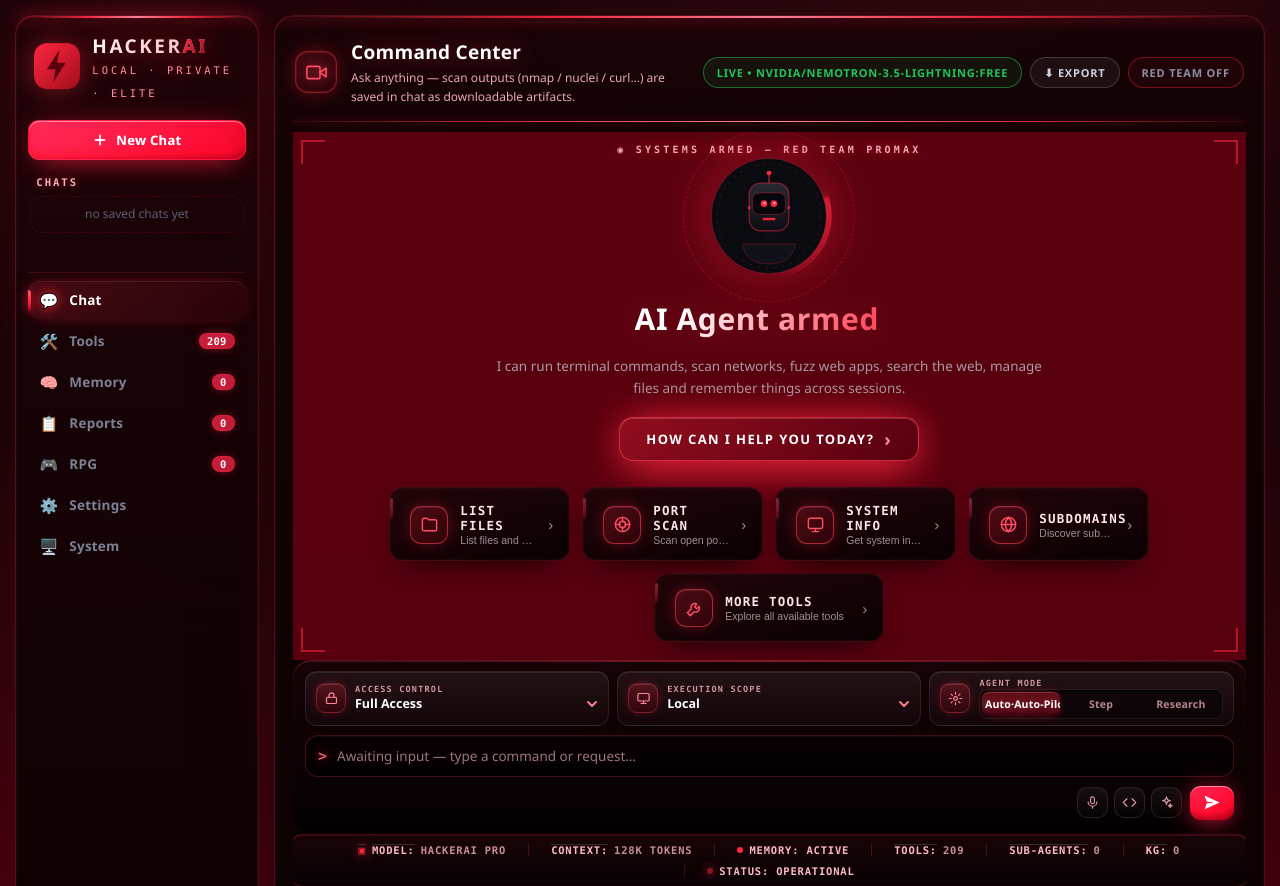
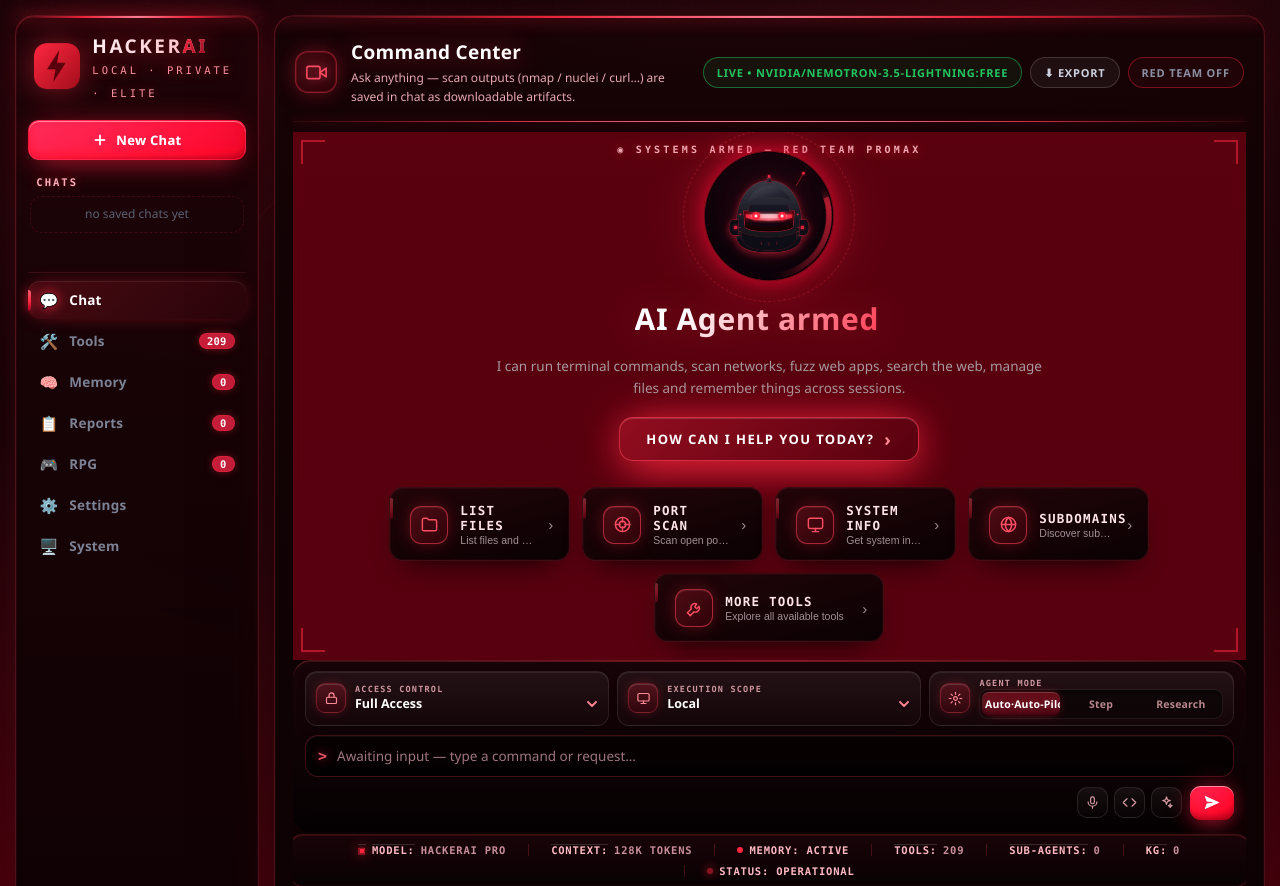
Before and after one commit to rr6826641-sketch/my-agent, a Flask app: page / in a window 1280 px wide. Shown: the top 886 px of the page. Run offline with Flask 3, Linux system fonts and the light colour scheme; data that the repository does not hold is empty; some libraries are stand-ins or nearby versions.

Commit message:
feat(ui): update tactical cyberpunk avatar asset

```diff
--- a/static/style.css
+++ b/static/style.css
@@ -1760,11 +1760,12 @@ a{color:#ff4d63}
 .cc-avatar{
   width:132px; height:132px; border-radius:50%; display:grid; place-items:center;
   filter:drop-shadow(0 0 30px rgba(255,39,64,.55));
+  box-shadow:0 0 15px rgba(255,0,55,.6);
   animation:avPulse 3.4s ease-in-out infinite;
 }
 @keyframes avPulse{0%,100%{filter:drop-shadow(0 0 26px rgba(255,39,64,.45))}
   50%{filter:drop-shadow(0 0 44px rgba(255,39,64,.75))}}
-.cc-av-svg{width:100%; height:100%; display:block}
+.cc-av-img{width:100%; height:100%; display:block; border-radius:50%; object-fit:cover}
 .cc-title{
   font-size:30px; font-weight:800; letter-spacing:.4px; margin:2px 0 0;
   background:linear-gradient(120deg,#fff 20%,#ff8a98 60%,#ff2740);
--- a/templates/index.html
+++ b/templates/index.html
@@ -112,32 +112,7 @@
           <!-- hero -->
           <div class="cc-hero">
             <div class="cc-avatar">
-              <svg viewBox="0 0 160 160" class="cc-av-svg" aria-hidden="true">
-                <defs>
-                  <radialGradient id="avGlow" cx="50%" cy="50%" r="50%">
-                    <stop offset="0%" stop-color="#ff2740" stop-opacity=".9"/>
-                    <stop offset="55%" stop-color="#7a0d1c" stop-opacity=".4"/>
-                    <stop offset="100%" stop-color="#05060c" stop-opacity="0"/>
-                  </radialGradient>
-                  <linearGradient id="avFace" x1="0" y1="0" x2="0" y2="1">
-                    <stop offset="0%" stop-color="#2a2a33"/><stop offset="100%" stop-color="#0d0d14"/>
-                  </linearGradient>
-                </defs>
-                <circle cx="80" cy="80" r="78" fill="url(#avGlow)"/>
-                <circle cx="80" cy="80" r="70" fill="#0a0b11" stroke="rgba(255,39,64,.4)" stroke-width="1"/>
-                <circle cx="80" cy="80" r="63" fill="none" stroke="rgba(255,39,64,.28)" stroke-width="1" stroke-dasharray="3 7"/>
-                <circle cx="80" cy="80" r="56" fill="none" stroke="rgba(255,39,64,.12)" stroke-width="1" stroke-dasharray="1 5"/>
-                <path d="M48 114c2 16 14 24 32 24s30-8 32-24z" fill="#111219" stroke="rgba(255,39,64,.3)" stroke-width="1"/>
-                <rect x="72" y="96" width="16" height="16" rx="3" fill="#0c0c12"/>
-                <rect x="56" y="40" width="48" height="58" rx="14" fill="url(#avFace)" stroke="rgba(255,39,64,.5)" stroke-width="1.5"/>
-                <rect x="60" y="52" width="40" height="26" rx="8" fill="#05060c" stroke="rgba(255,39,64,.4)"/>
-                <circle cx="74" cy="65" r="4" fill="#ff2740"/><circle cx="74.5" cy="64.5" r="1.4" fill="#ffc2cc"/>
-                <circle cx="86" cy="65" r="4" fill="#ff2740"/><circle cx="86.5" cy="64.5" r="1.4" fill="#ffc2cc"/>
-                <rect x="72" y="82" width="16" height="3" rx="1.5" fill="#ff2740" opacity=".9"/>
-                <line x1="80" y1="40" x2="80" y2="30" stroke="rgba(255,39,64,.5)" stroke-width="2"/>
-                <circle cx="80" cy="28" r="3" fill="#ff2740"/>
-                <circle cx="56" cy="70" r="2" fill="rgba(255,39,64,.65)"/><circle cx="104" cy="70" r="2" fill="rgba(255,39,64,.65)"/>
-              </svg>
+              <img src="/static/assets/avatar_tactical_red.png" class="cc-av-img" alt="AI Agent tactical avatar">
             </div>
             <h1 class="cc-title">AI Agent armed</h1>
             <p class="cc-sub">I can run terminal commands, scan networks, fuzz web apps, search the web, manage files and remember things across sessions.</p>
```
Also changed, not shown: static/assets/avatar_tactical_red.png (added), static/assets/avatar_tactical_red.svg (added).
